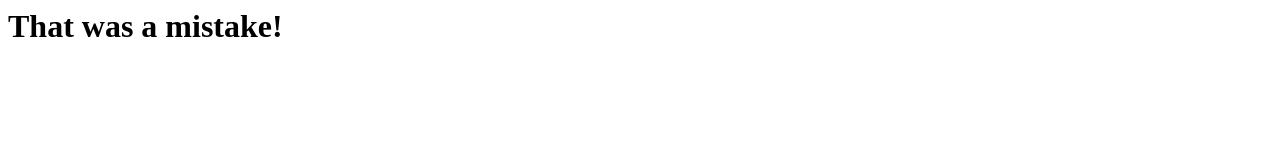
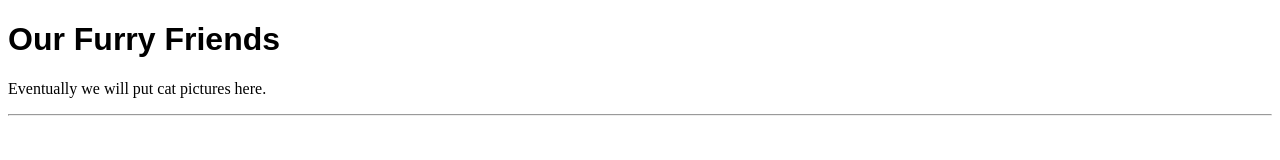
Before and after one commit to Enrhique/Cats, a plain HTML site: page index.html in a window 1280 px wide. Drawn offline with Linux system fonts and the light colour scheme.

Commit message:
Revert "Purposely overwrite the contents of index.html"
This reverts commit 104c1711a97b8df2aad7b8fb784468051a6f5acb.

```diff
--- a/index.html
+++ b/index.html
@@ -1 +1,12 @@
-<h1>That was a mistake!</h1>
+<!DOCTYPE html>
+<html>
+  <head>
+    <meta charset='UTF-8'>
+    <title>Our Furry Friends</title> <link rel="stylesheet" href="CSS/site.css">
+  </head>
+  <body>
+    <h1>Our Furry Friends</h1>
+    <p>Eventually we will put cat pictures here.</p>
+    <hr>
+  </body>
+</html>
```
